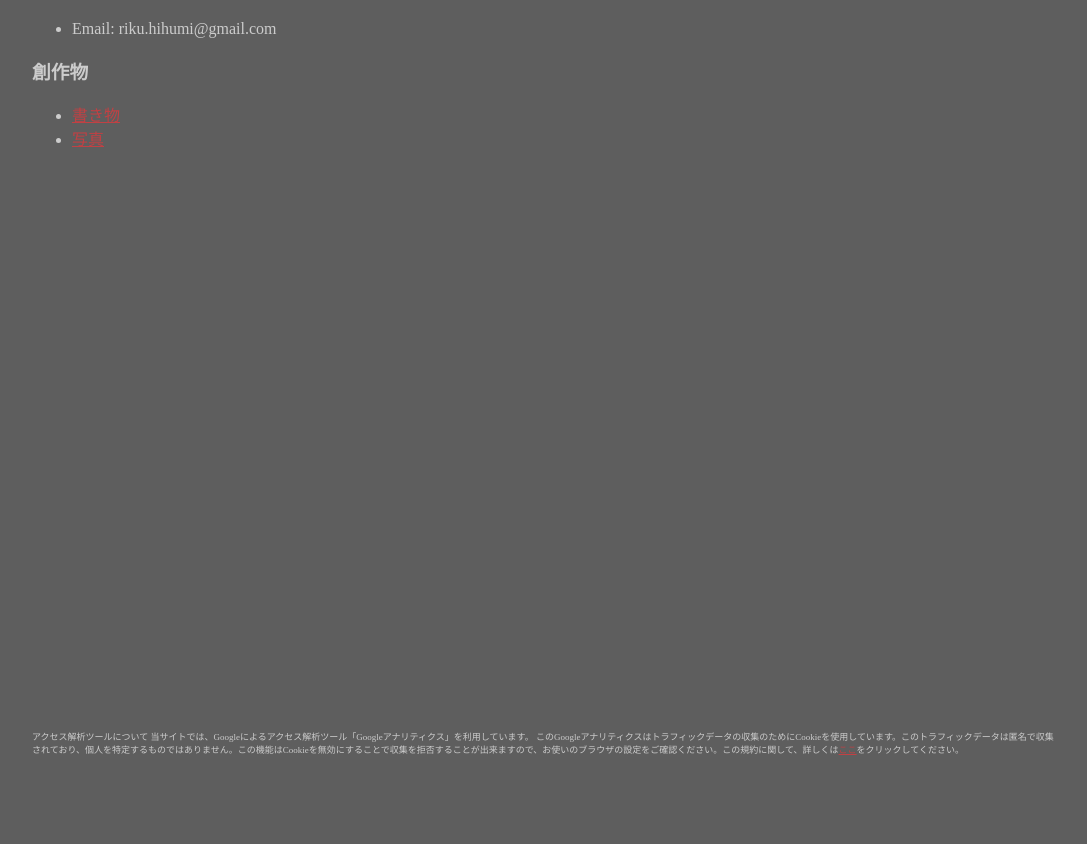
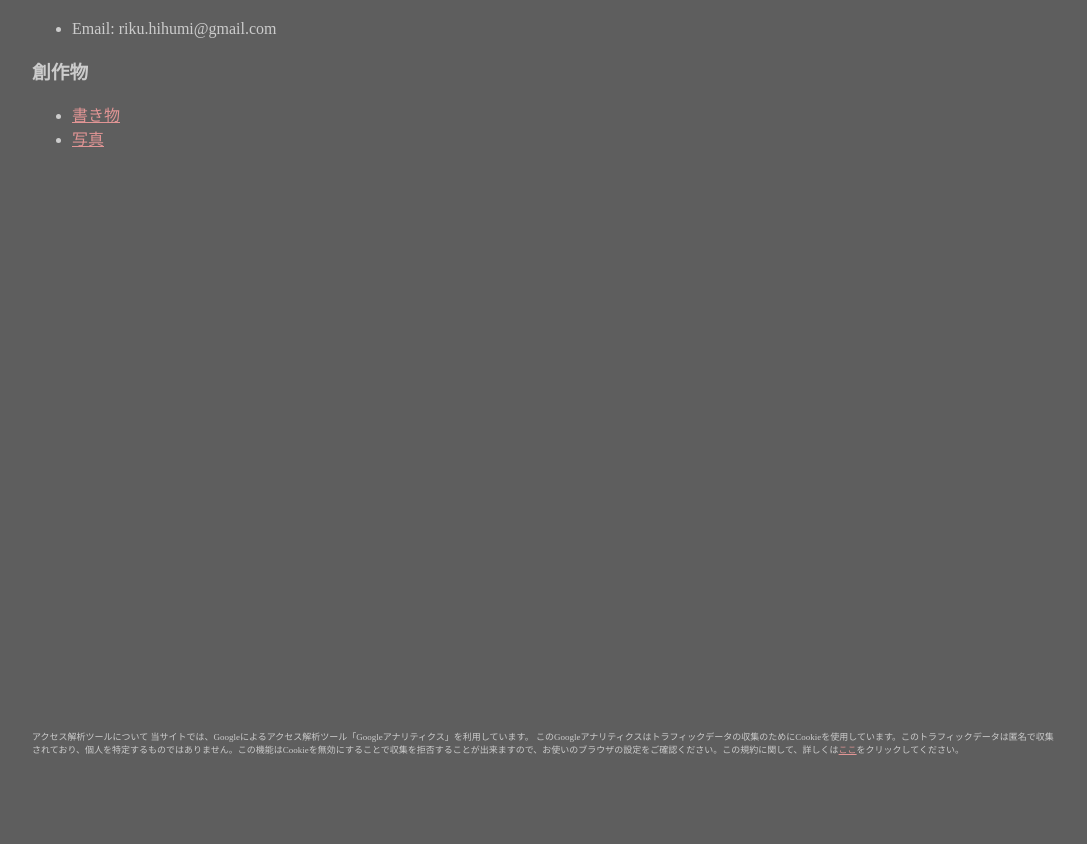
Before and after one commit to hihumi-riku/hihumi-riku.github.io, a Jekyll site: the page built from index.md, in a window 1280 px wide. Shown: the part 242-1086 px from the top of the page, without its empty margins (96-1183 px from the left). Built offline with Jekyll 4.4.1, drawn with Linux system fonts in a browser that asks for light colours.

Commit message:
Update stylesheet.css

```diff
--- a/assets/styles/stylesheet.css
+++ b/assets/styles/stylesheet.css
@@ -5,7 +5,7 @@ body {
 }
 
 a {
-color:#C14144;
+color:#e19595;
 }
 
 img{
```
